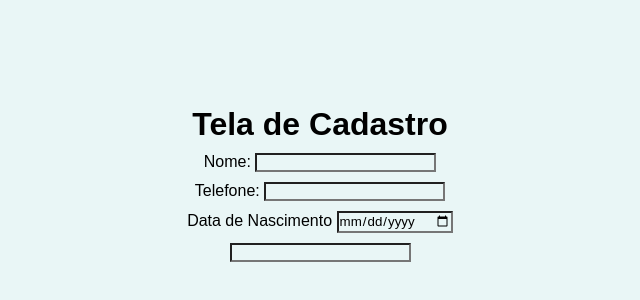
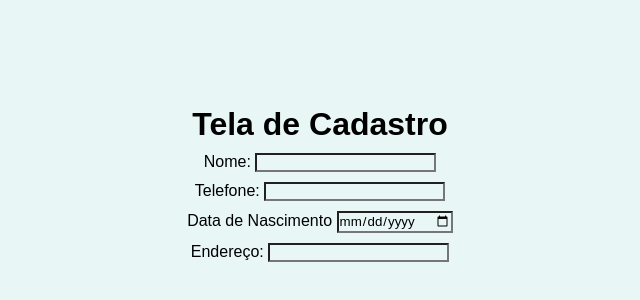
Before and after one commit to JeanJunior18/aula-jonas, a plain HTML site: page index.html in a window 1280 px wide. Shown: the part 216-516 px from the top of the page, without its empty margins (320-960 px from the left). Drawn offline with Linux system fonts and the light colour scheme.

Commit message:
Adiona label

```diff
--- a/index.html
+++ b/index.html
@@ -26,7 +26,7 @@
         </div>
 
         <div class="form-item">
-            <label for="address"></label>
+            <label for="address">Endereço:</label>
             <input type="text" name="address" id="address">
         </div>
     </div>
```
